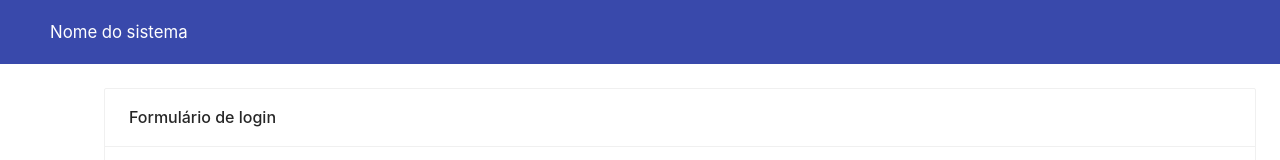
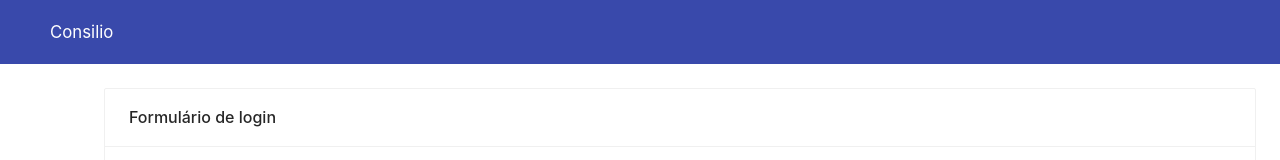
Before and after one commit to Vickout/MegaHack_Sebrae_Web, a React (Create React App) app: page / in a window 1280 px wide. Shown: the top 160 px of the page. Built offline with nearby package versions, Linux system fonts and the light colour scheme; the HTML template or start-up script is replaced by a standard one.

Commit message:
nome do sistema

```diff
--- a/src/pages/HeaderSystem/index.tsx
+++ b/src/pages/HeaderSystem/index.tsx
@@ -3,7 +3,7 @@ import './styles.css';
 
 const HeaderSystem = () => {
     return (
-        <div className="nomeSistema">Nome do sistema</div>
+        <div className="nomeSistema">Consilio</div>
     );
 }
 
```
